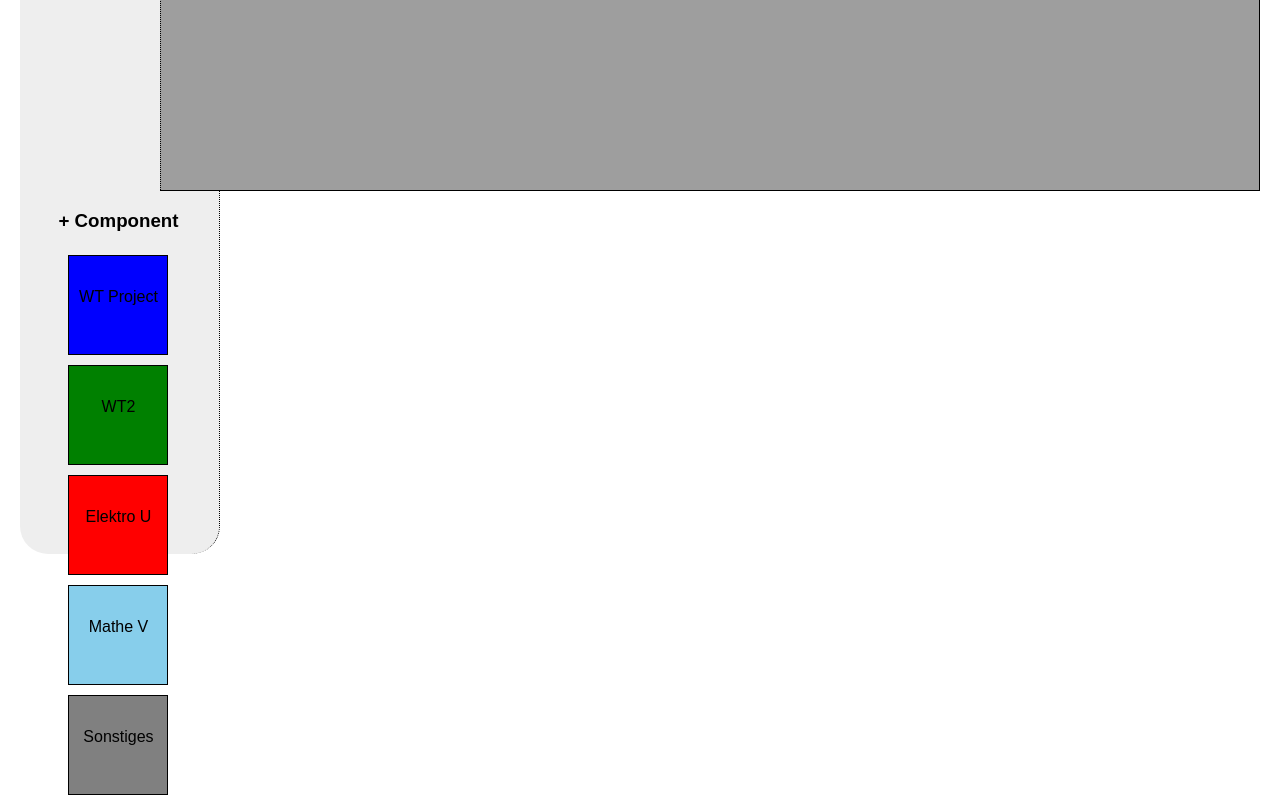
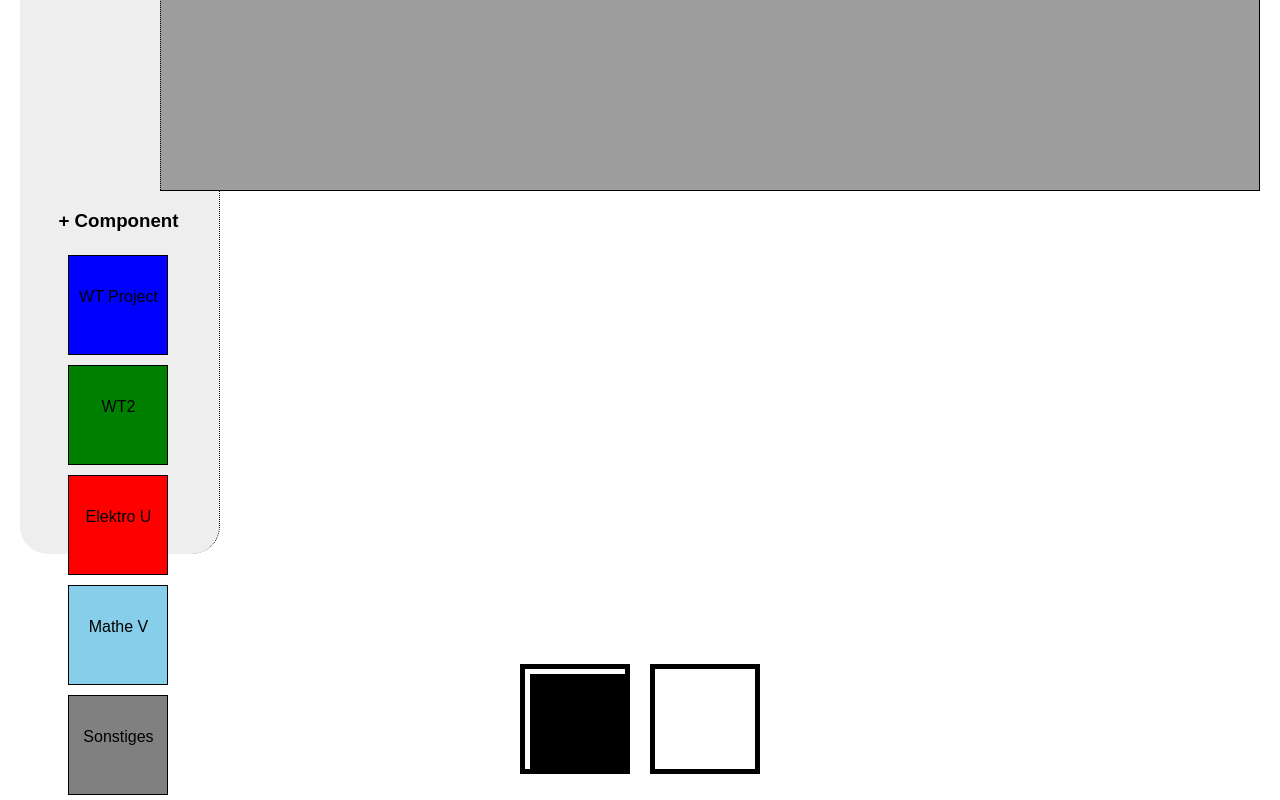
Before and after one commit to DevMert/BoDriveNPark, a React (Create React App) app: page / in a window 1280 px wide. Shown: the part 343-1143 px from the top of the page. Built offline with nearby package versions, Linux system fonts and the light colour scheme.

Commit message:
+css verändert und app.js erweitert

```diff
--- a/src/App.css
+++ b/src/App.css
@@ -118,3 +118,43 @@ body {
   padding: 24px 24px 8px 22px;
   height:683px
 }
+
+
+.box {
+  height: 100px;
+  width: 100px;
+  background-color: black;
+  position: relative;
+  top: 5px;
+  left: 5px;
+  cursor: pointer;
+}
+
+.held {
+  border: solid 10px black;
+  background-color: black;
+}
+
+.holder {
+  height: 110px;
+  width: 110px;
+  margin: 10px;
+  border: solid 5px black;
+  background-color: white;
+  display: inline-block;
+}
+
+.hovered {
+  border: dotted 5px black;
+}
+
+.invisible {
+  display: none;
+}
+
+#container {
+  margin: auto;
+  top: 100px;
+  width: 400px;
+  position: relative;
+}
--- a/src/App.js
+++ b/src/App.js
@@ -8,6 +8,55 @@ import withBorder from './components/HOC/withBorder';
 
 
 class App extends Component {
+
+  static init() {
+
+    App.box = document.getElementsByClassName('box')[0]
+
+    App.box.addEventListener("dragstart", App.dragstart)
+    App.box.addEventListener("dragend", App.dragend)
+
+    const containers = document.getElementsByClassName('holder')
+
+    for(const container of containers) {
+      container.addEventListener("dragover", App.dragover)
+      container.addEventListener("dragenter", App.dragenter)
+      container.addEventListener("dragleave", App.dragleave)
+      container.addEventListener("drop", App.drop)
+    }
+  }
+
+  static dragstart() {
+    this.className += " held"
+
+    setTimeout(()=>this.className="invisible", 0)
+  }
+
+  static dragend() {
+    this.className = "box"
+  }
+
+  static dragover(e) {
+    e.preventDefault()
+  }
+
+  static dragenter(e) {
+    e.preventDefault()
+    this.className += " hovered"
+  }
+
+  static dragleave() {
+    this.className = "holder"
+  }
+
+  static drop() {
+    this.className = "holder"
+    this.append(App.box)
+  }
+
+
+
+
   state = {
     show: false,
   }
@@ -32,9 +81,12 @@ class App extends Component {
         <Modal onClose={this.showModal} show={this.state.show}>
               This message is from Modal!
         </Modal>
+
+
       </div>
     );
   }
 }
+document.addEventListener("DOMContentLoaded", App.init)
 
 export default App;
--- a/src/AppDragDropDemo.js
+++ b/src/AppDragDropDemo.js
@@ -98,7 +98,14 @@ export default class AppDragDropDemo extends Component {
                 </div>
 
 
+                <div id="container">
+   <div class="holder">
+     <div class="box" draggable="true">              </div>
+   </div>
 
+   <div class="holder">
+   </div>
+</div>
 
 
             </div>
```
Also changed, not shown: 1 other file (tests, documents, lock files or other folders).
